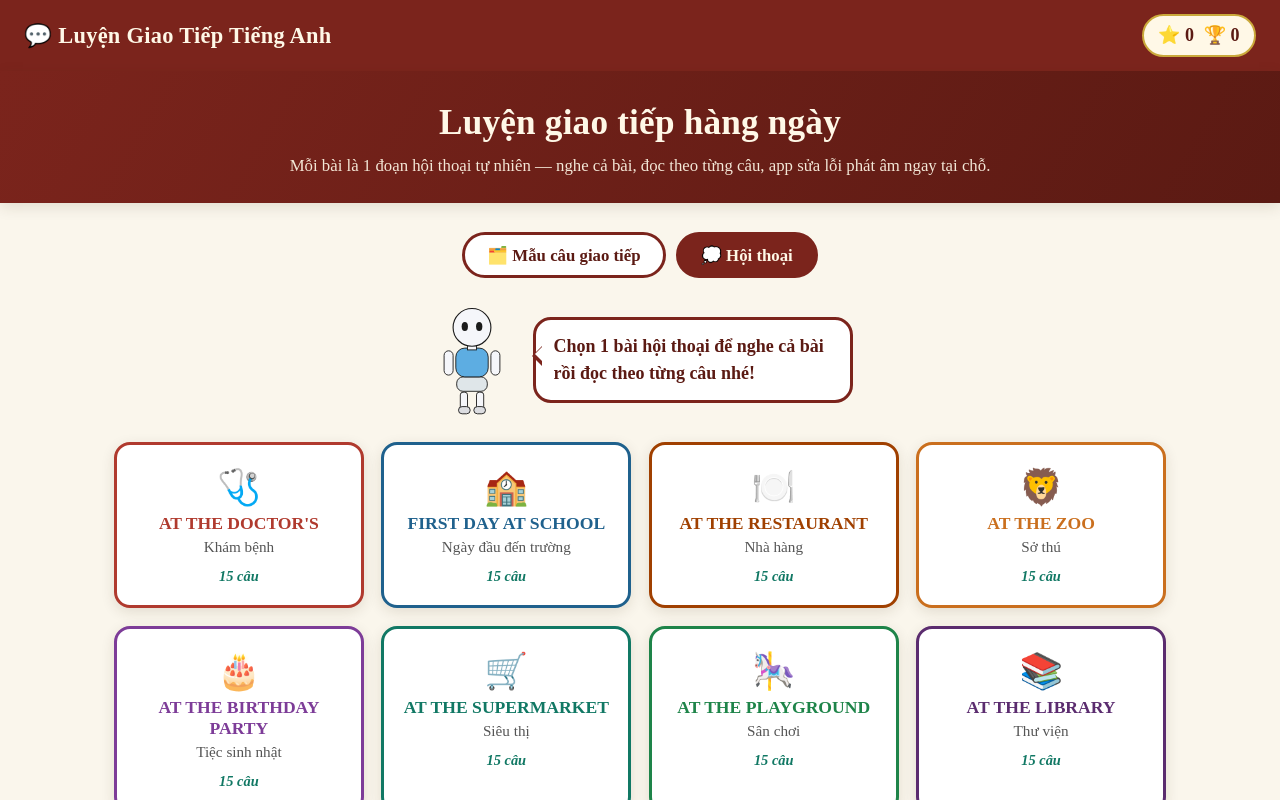
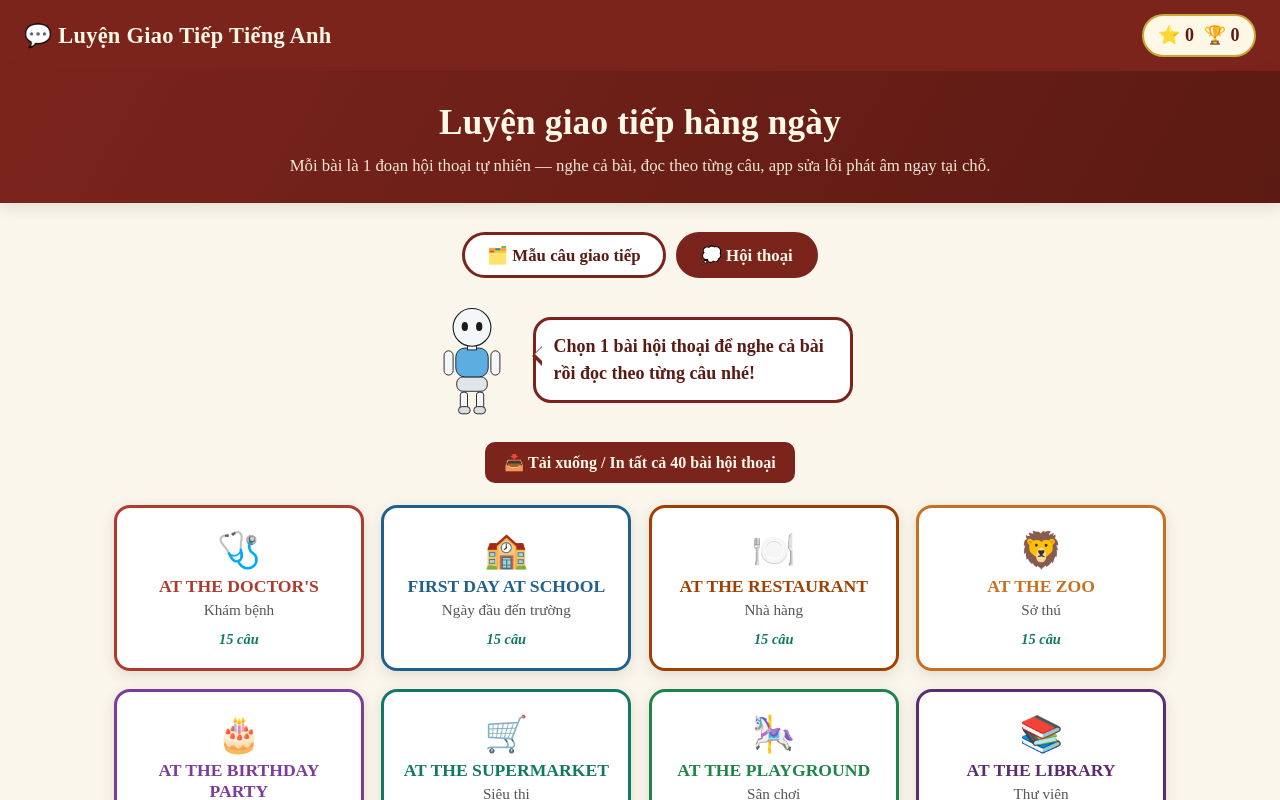
Before and after one commit to hien24887-hash/luyen-giao-tiep, a React (Vite) app: page / in a window 1280 px wide. Both pictures are taken after a click on the button "💭 Hội thoại". Shown: the top 800 px of the page. Built offline with nearby package versions, Linux system fonts and the light colour scheme.

Commit message:
Add download/print for all dialogues
New "Tai xuong / In tat ca" button in the Hoi thoai section renders
all 40 dialogues into a hidden print stylesheet and triggers the
browser's print dialog (Save as PDF works for downloading, or send
straight to a printer) — no extra PDF library needed.

```diff
--- a/src/App.tsx
+++ b/src/App.tsx
@@ -6,6 +6,7 @@ import Mascot from "./components/mascot/Mascot";
 import SpeechBubble from "./components/mascot/SpeechBubble";
 import TopicPractice from "./components/communicate/TopicPractice";
 import DialogueReader from "./components/dialogues/DialogueReader";
+import PrintableDialogues from "./components/dialogues/PrintableDialogues";
 
 type Section = "patterns" | "dialogues";
 
@@ -26,11 +27,16 @@ export default function App() {
     setSelectedDialogue(null);
   }
 
+  function handlePrintAllDialogues() {
+    window.print();
+  }
+
   const showingDetail = section === "patterns" ? Boolean(selectedTopic) : Boolean(selectedDialogue);
 
   return (
-    <div className="app-shell">
-      <nav className="navbar">
+    <>
+      <div className="app-shell">
+        <nav className="navbar">
         <span className="nav-brand">💬 Luyện Giao Tiếp Tiếng Anh</span>
         <div className="reward-badge">
           <span>⭐ {rewards.totalStars}</span>
@@ -109,6 +115,12 @@ export default function App() {
               <SpeechBubble>Chọn 1 bài hội thoại để nghe cả bài rồi đọc theo từng câu nhé!</SpeechBubble>
             </div>
 
+            <div className="btn-row" style={{ justifyContent: "center", marginBottom: "1.4rem" }}>
+              <button type="button" className="btn btn-primary" onClick={handlePrintAllDialogues}>
+                📥 Tải xuống / In tất cả {dialogueTopics.length} bài hội thoại
+              </button>
+            </div>
+
             <div className="topic-grid">
               {dialogueTopics.map((dialogue) => (
                 <button
@@ -138,5 +150,7 @@ export default function App() {
         )}
       </main>
     </div>
+    <PrintableDialogues topics={dialogueTopics} />
+    </>
   );
 }
--- /dev/null
+++ b/src/components/dialogues/PrintableDialogues.tsx
@@ -0,0 +1,34 @@
+import type { DialogueTopic } from "../../data/dialogues";
+
+interface PrintableDialoguesProps {
+  topics: DialogueTopic[];
+}
+
+// Bản in/tải xuống — ẩn hoàn toàn khi xem trên màn hình (CSS .print-sheet),
+// chỉ hiện ra khi in (window.print()) hoặc "Save as PDF" từ hộp thoại in của
+// trình duyệt. Không dùng thư viện PDF ngoài — tận dụng in trực tiếp của
+// trình duyệt để giữ app nhẹ và hoạt động ngay cả khi offline.
+export default function PrintableDialogues({ topics }: PrintableDialoguesProps) {
+  return (
+    <div className="print-sheet">
+      <h1 className="print-sheet__title">Luyện Giao Tiếp Tiếng Anh — Hội thoại</h1>
+      <p className="print-sheet__subtitle">{topics.length} bài hội thoại — nghe, đọc theo, luyện phát âm</p>
+      {topics.map((topic) => (
+        <section className="print-dialogue" key={topic.id}>
+          <h2>
+            {topic.icon} {topic.title} <span className="print-dialogue__vi">— {topic.titleVi}</span>
+          </h2>
+          <ol className="print-dialogue__lines">
+            {topic.lines.map((line, idx) => (
+              <li key={idx}>
+                <span className="print-line__speaker">{line.speaker}:</span> {line.text}
+                <div className="print-line__ipa">/{line.ipa}/</div>
+                <div className="print-line__meaning">{line.meaning}</div>
+              </li>
+            ))}
+          </ol>
+        </section>
+      ))}
+    </div>
+  );
+}
--- a/src/styles/global.css
+++ b/src/styles/global.css
@@ -776,3 +776,74 @@ input {
     font-size: 16px;
   }
 }
+
+/* ---------------------------------- IN / TẢI XUỐNG HỘI THOẠI ------------- */
+.print-sheet {
+  display: none;
+}
+
+@media print {
+  .app-shell {
+    display: none !important;
+  }
+
+  .print-sheet {
+    display: block !important;
+    color: #000;
+    font-family: "Times New Roman", Times, serif;
+  }
+
+  .print-sheet__title {
+    text-align: center;
+    margin-bottom: 0.2rem;
+  }
+
+  .print-sheet__subtitle {
+    text-align: center;
+    font-style: italic;
+    margin-bottom: 1.5rem;
+  }
+
+  .print-dialogue {
+    page-break-after: always;
+    margin-bottom: 1.5rem;
+  }
+
+  .print-dialogue:last-child {
+    page-break-after: auto;
+  }
+
+  .print-dialogue h2 {
+    border-bottom: 2px solid #000;
+    padding-bottom: 0.3rem;
+    margin-bottom: 0.8rem;
+  }
+
+  .print-dialogue__vi {
+    font-weight: 400;
+    font-style: italic;
+  }
+
+  .print-dialogue__lines {
+    padding-left: 1.4rem;
+  }
+
+  .print-dialogue__lines li {
+    margin-bottom: 0.9rem;
+    break-inside: avoid;
+  }
+
+  .print-line__speaker {
+    font-weight: 800;
+  }
+
+  .print-line__ipa {
+    color: #333;
+    font-style: italic;
+  }
+
+  .print-line__meaning {
+    color: #444;
+    font-style: italic;
+  }
+}
```
